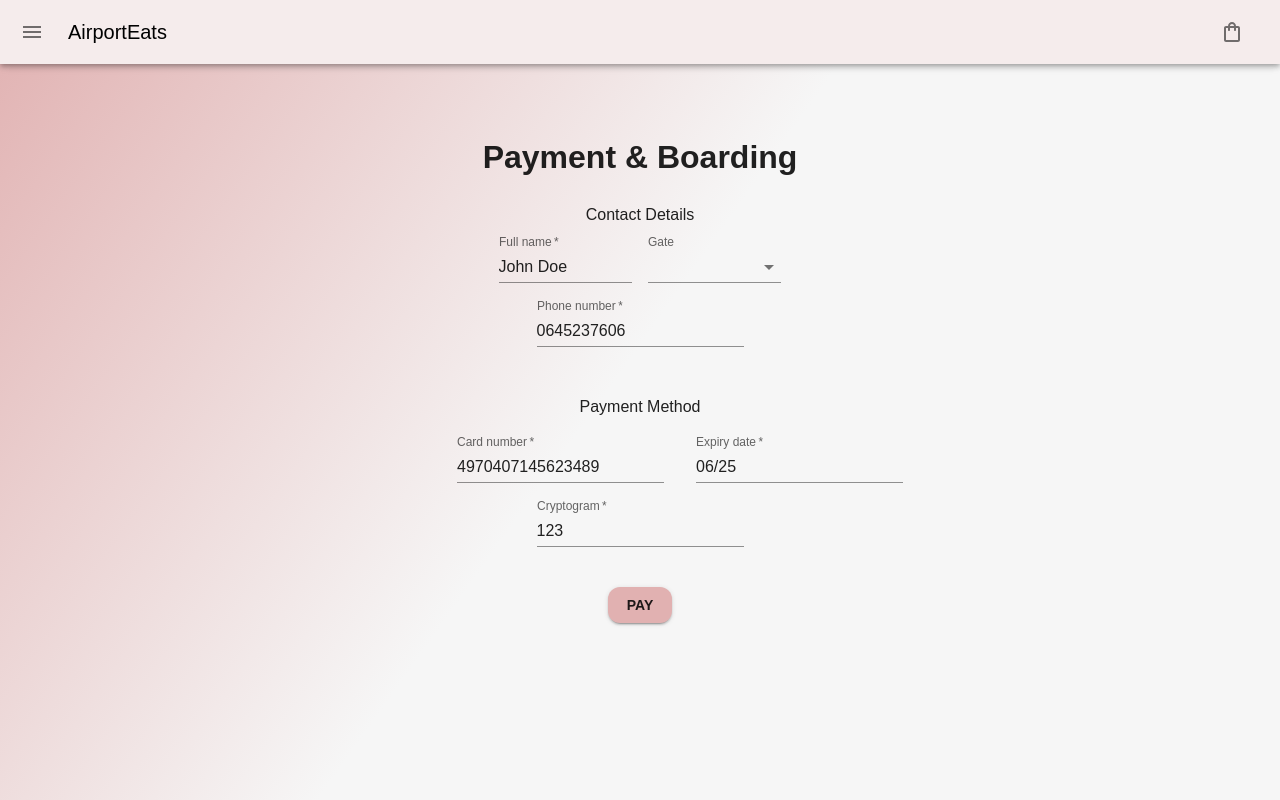
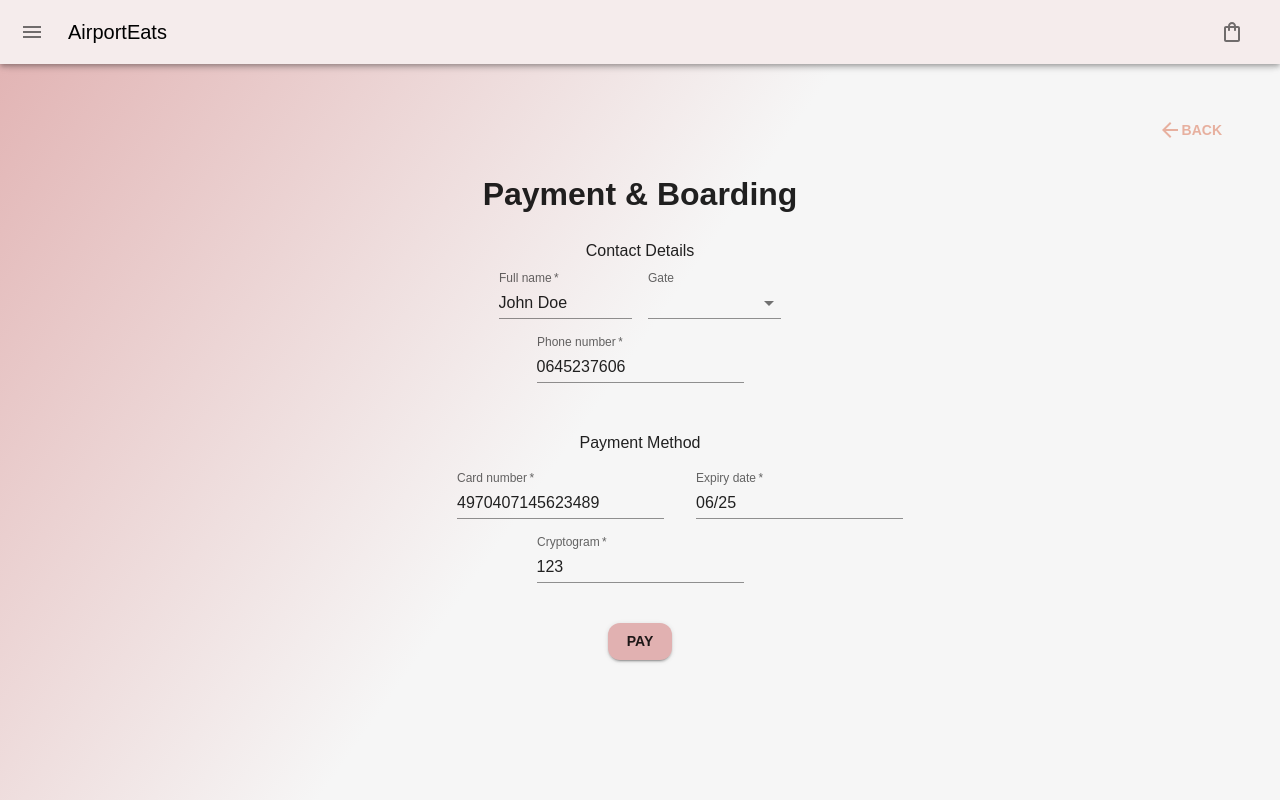
Before and after one commit to WildCodeSchool/04_2023_LYON_CDA_P2_-AirportEats, a React (Vite) app in the folder frontend/: page /payment in a window 1280 px wide. Built offline with nearby package versions, Linux system fonts and the light colour scheme; a web font is replaced by a local one.

Commit message:
back button is ready

```diff
--- a/frontend/src/App.jsx
+++ b/frontend/src/App.jsx
@@ -1,9 +1,10 @@
+import * as React from "react";
 import useMediaQuery from "@mui/material/useMediaQuery";
-import NavBar from "@components/NavBar";
 import BottomBar from "@components/BottomBar";
-import React, { useEffect } from "react";
+import { useEffect } from "react";
 import "./App.css";
 import { Outlet, useLocation, useNavigate } from "react-router-dom";
+import NavBar from "./components/NavBar";
 
 export default function App() {
   const location = useLocation().pathname;
--- /dev/null
+++ b/frontend/src/components/BackButton.jsx
@@ -0,0 +1,20 @@
+import { Button } from "@mui/material";
+import { useNavigate } from "react-router-dom";
+import ArrowBackIcon from "@mui/icons-material/ArrowBack";
+
+export default function BackButton() {
+  const navigate = useNavigate();
+
+  const back = () => {
+    navigate(-1);
+  };
+
+  return (
+    <div style={{ display: "flex", w: "100%", justifyContent: "left" }}>
+      <Button onClick={back}>
+        <ArrowBackIcon />
+        Back
+      </Button>
+    </div>
+  );
+}
--- a/frontend/src/pages/Cart.jsx
+++ b/frontend/src/pages/Cart.jsx
@@ -1,6 +1,7 @@
 import { Box, Button, Typography } from "@mui/material";
 import { Link } from "react-router-dom";
 import CartCard from "@components/CartCard";
+import BackButton from "@components/BackButton";
 import { useCart } from "../context/CartContext";
 
 export default function Cart() {
@@ -9,6 +10,11 @@ export default function Cart() {
 
   return (
     <>
+      <div
+        style={{ display: "flex", justifyContent: "right", marginRight: 50 }}
+      >
+        <BackButton />
+      </div>
       <h1>My cart</h1>
       {/* <div>
         {cart.map((meal) => {
--- a/frontend/src/pages/Favorites.jsx
+++ b/frontend/src/pages/Favorites.jsx
@@ -1,6 +1,13 @@
+import BackButton from "@components/BackButton";
+
 export default function Favorites() {
   return (
     <>
+      <div
+        style={{ display: "flex", justifyContent: "right", marginRight: 50 }}
+      >
+        <BackButton />
+      </div>
       <h1>My Title</h1>
       <p>My favs</p>
     </>
--- a/frontend/src/pages/Payment.jsx
+++ b/frontend/src/pages/Payment.jsx
@@ -7,6 +7,7 @@ import Select from "@mui/material/Select";
 import { useState } from "react";
 import { Button, Typography } from "@mui/material";
 import { useNavigate } from "react-router-dom";
+import BackButton from "@components/BackButton";
 
 export default function Payment() {
   const [gate, setGate] = useState(0);
@@ -24,6 +25,11 @@ export default function Payment() {
 
   return (
     <>
+      <div
+        style={{ display: "flex", justifyContent: "right", marginRight: 50 }}
+      >
+        <BackButton />
+      </div>
       <h1>Payment & Boarding</h1>
       <Typography>Contact Details</Typography>
       <Box
```
